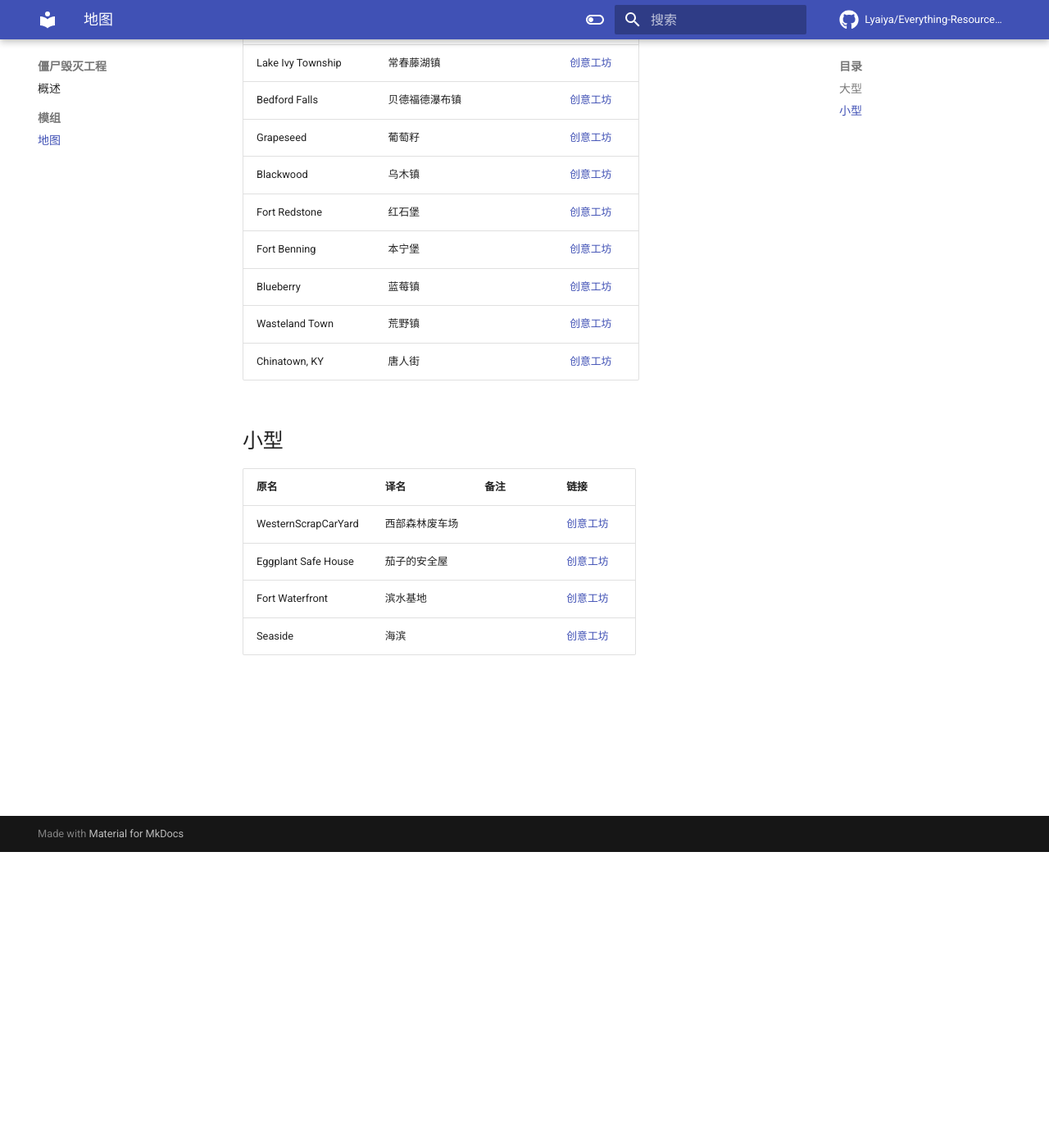
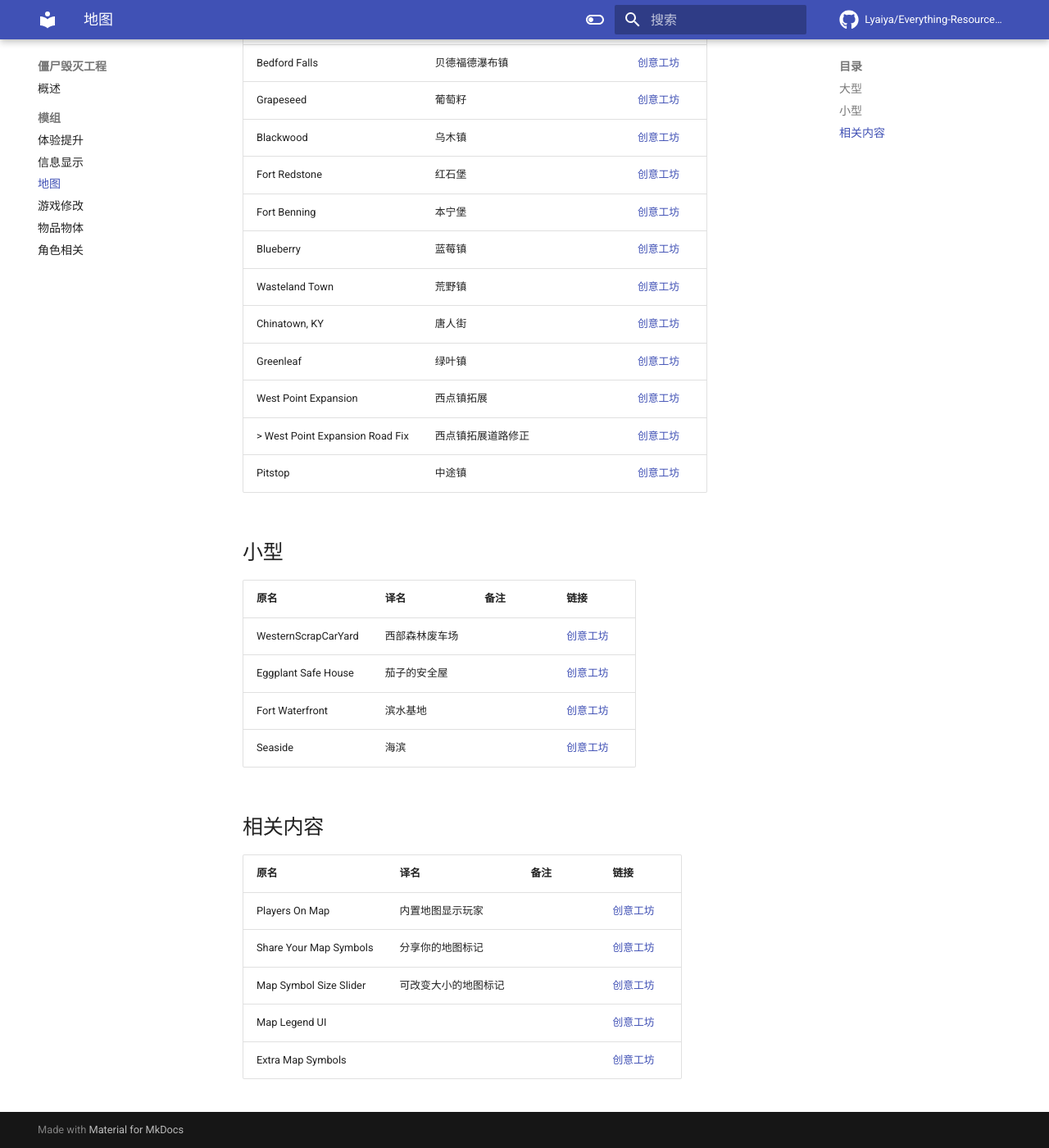
Before and after one commit to Lyaiya/Everything-Resource-Guide, an MkDocs documentation site: the page built from docs/僵尸毁灭工程/模组/地图.md, in a window 1280 px wide and 1400 px high, scrolled down 361 px. Shown: the whole window at 82% size. Built offline with MkDocs 1.6.1 and Material for MkDocs 9.7.7, drawn with Linux system fonts in a browser that asks for light colours; comment, search, counter and statistics services are not loaded.

Commit message:
PZ maybe

```diff
--- a/docs/僵尸毁灭工程/模组/地图.md
+++ b/docs/僵尸毁灭工程/模组/地图.md
@@ -2,19 +2,22 @@
 
 ## 大型
 
-| 原名                 | 译名           | 备注 | 链接                                                                          |
-| -------------------- | -------------- | ---- | ----------------------------------------------------------------------------- |
-| Raven Cheek          | 渡鸦港         |      | [创意工坊](https://steamcommunity.com/sharedfiles/filedetails/?id=2196102849) |
-| > Raven Creek Spawns | 渡鸦港出生点   |      | [创意工坊](https://steamcommunity.com/sharedfiles/filedetails/?id=2752808034) |
-| Lake Ivy Township    | 常春藤湖镇     |      | [创意工坊](https://steamcommunity.com/sharedfiles/filedetails/?id=2252982049) |
-| Bedford Falls        | 贝德福德瀑布镇 |      | [创意工坊](https://steamcommunity.com/sharedfiles/filedetails/?id=522891356)  |
-| Grapeseed            | 葡萄籽         |      | [创意工坊](https://steamcommunity.com/sharedfiles/filedetails/?id=2463499011) |
-| Blackwood            | 乌木镇         |      | [创意工坊](https://steamcommunity.com/sharedfiles/filedetails/?id=2536865912) |
-| Fort Redstone        | 红石堡         |      | [创意工坊](https://steamcommunity.com/sharedfiles/filedetails/?id=1516836158) |
-| Fort Benning         | 本宁堡         |      | [创意工坊](https://steamcommunity.com/sharedfiles/filedetails/?id=2693585128) |
-| Blueberry            | 蓝莓镇         |      | [创意工坊](https://steamcommunity.com/sharedfiles/filedetails/?id=2671890843) |
-| Wasteland Town       | 荒野镇         |      | [创意工坊](https://steamcommunity.com/sharedfiles/filedetails/?id=2672968796) |
-| Chinatown, KY        | 唐人街         |      | [创意工坊](https://steamcommunity.com/sharedfiles/filedetails/?id=2730975264) |
+| 原名                            | 译名               | 备注 | 链接                                                                          |
+| ------------------------------- | ------------------ | ---- | ----------------------------------------------------------------------------- |
+| Raven Cheek                     | 渡鸦港             |      | [创意工坊](https://steamcommunity.com/sharedfiles/filedetails/?id=2196102849) |
+| Lake Ivy Township               | 常春藤湖镇         |      | [创意工坊](https://steamcommunity.com/sharedfiles/filedetails/?id=2252982049) |
+| Bedford Falls                   | 贝德福德瀑布镇     |      | [创意工坊](https://steamcommunity.com/sharedfiles/filedetails/?id=522891356)  |
+| Grapeseed                       | 葡萄籽             |      | [创意工坊](https://steamcommunity.com/sharedfiles/filedetails/?id=2463499011) |
+| Blackwood                       | 乌木镇             |      | [创意工坊](https://steamcommunity.com/sharedfiles/filedetails/?id=2536865912) |
+| Fort Redstone                   | 红石堡             |      | [创意工坊](https://steamcommunity.com/sharedfiles/filedetails/?id=1516836158) |
+| Fort Benning                    | 本宁堡             |      | [创意工坊](https://steamcommunity.com/sharedfiles/filedetails/?id=2693585128) |
+| Blueberry                       | 蓝莓镇             |      | [创意工坊](https://steamcommunity.com/sharedfiles/filedetails/?id=2671890843) |
+| Wasteland Town                  | 荒野镇             |      | [创意工坊](https://steamcommunity.com/sharedfiles/filedetails/?id=2672968796) |
+| Chinatown, KY                   | 唐人街             |      | [创意工坊](https://steamcommunity.com/sharedfiles/filedetails/?id=2730975264) |
+| Greenleaf                       | 绿叶镇             |      | [创意工坊](https://steamcommunity.com/sharedfiles/filedetails/?id=2778799110) |
+| West Point Expansion            | 西点镇拓展         |      | [创意工坊](https://steamcommunity.com/sharedfiles/filedetails/?id=2195155059) |
+| > West Point Expansion Road Fix | 西点镇拓展道路修正 |      | [创意工坊](https://steamcommunity.com/sharedfiles/filedetails/?id=2805994608) |
+| Pitstop                         | 中途镇             |      | [创意工坊](https://steamcommunity.com/sharedfiles/filedetails/?id=2597946327) |
 
 ## 小型
 
@@ -24,3 +27,13 @@
 | Eggplant Safe House | 茄子的安全屋   |      | [创意工坊](https://steamcommunity.com/sharedfiles/filedetails/?id=2671578418) |
 | Fort Waterfront     | 滨水基地       |      | [创意工坊](https://steamcommunity.com/sharedfiles/filedetails/?id=2779248414) |
 | Seaside             | 海滨           |      | [创意工坊](https://steamcommunity.com/sharedfiles/filedetails/?id=2783179512) |
+
+## 相关内容
+
+| 原名                   | 译名                 | 备注 | 链接                                                                          |
+| ---------------------- | -------------------- | ---- | ----------------------------------------------------------------------------- |
+| Players On Map         | 内置地图显示玩家     |      | [创意工坊](https://steamcommunity.com/sharedfiles/filedetails/?id=2732804047) |
+| Share Your Map Symbols | 分享你的地图标记     |      | [创意工坊](https://steamcommunity.com/sharedfiles/filedetails/?id=2744101803) |
+| Map Symbol Size Slider | 可改变大小的地图标记 |      | [创意工坊](https://steamcommunity.com/sharedfiles/filedetails/?id=2734705913) |
+| Map Legend UI          |                      |      | [创意工坊](https://steamcommunity.com/sharedfiles/filedetails/?id=2710167561) |
+| Extra Map Symbols      |                      |      | [创意工坊](https://steamcommunity.com/sharedfiles/filedetails/?id=2701170568) |
```
Also changed, not shown: docs/僵尸毁灭工程/README.md (+12 -0 lines), docs/僵尸毁灭工程/模组/体验提升.md (added, +32 -0 lines), docs/僵尸毁灭工程/模组/信息显示.md (added, +43 -0 lines), docs/僵尸毁灭工程/模组/游戏修改.md (added, +21 -0 lines), docs/僵尸毁灭工程/模组/物品物体.md (added, +23 -0 lines), docs/僵尸毁灭工程/模组/角色相关.md (added, +22 -0 lines).
